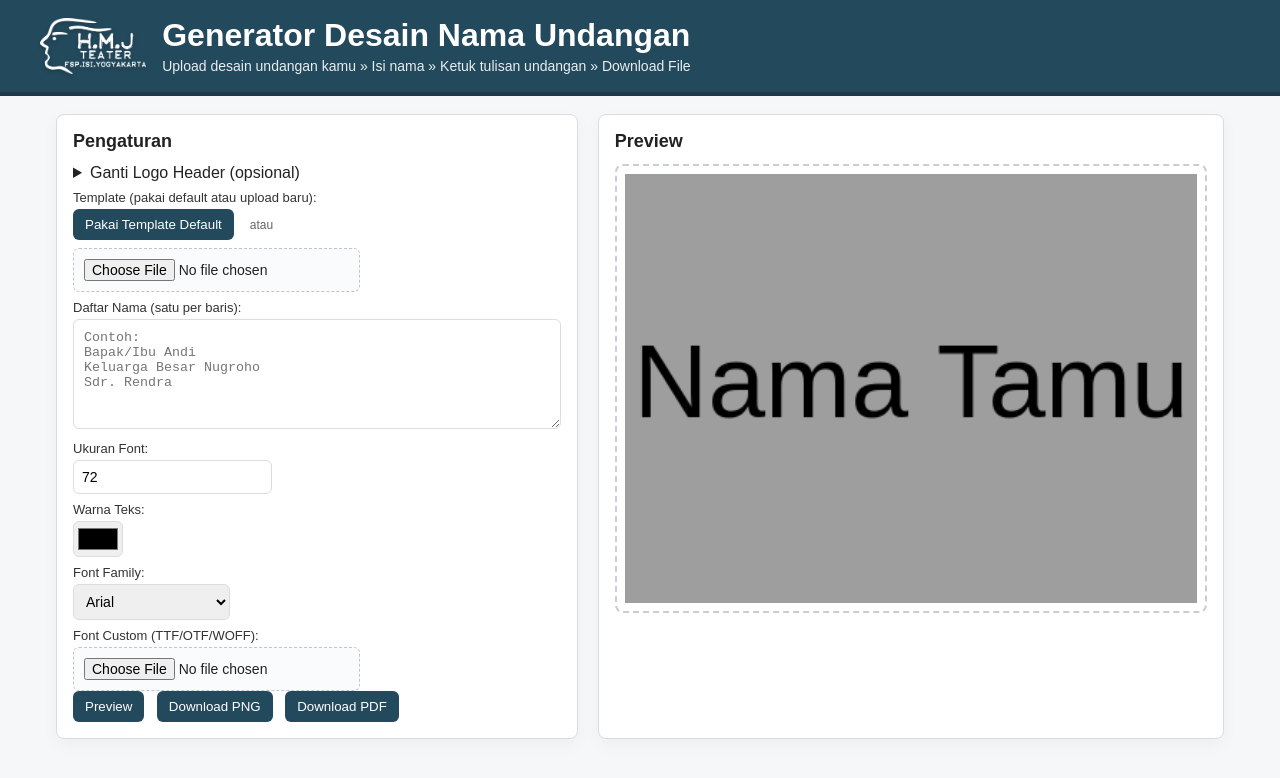
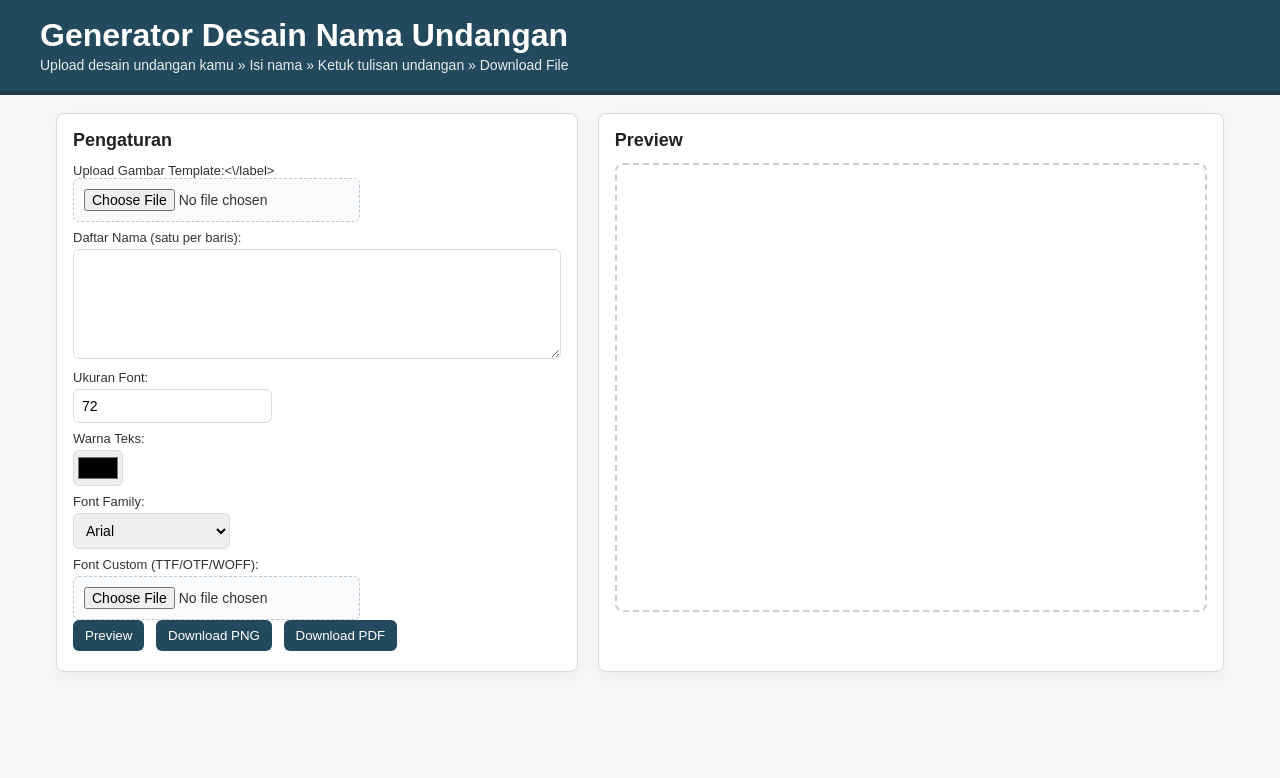
Before and after one commit to buffrasional/undangantemlate, a plain HTML site: page index.html in a window 1280 px wide. Drawn offline with nearby package versions, Linux system fonts and the light colour scheme.

Commit message:
Update index.html

```diff
--- a/index.html
+++ b/index.html
@@ -3,9 +3,7 @@
 <head>
   <meta charset="UTF-8" />
   <meta name="viewport" content="width=device-width, initial-scale=1.0" />
-  <title>Generator Desain Nama Undangan</title>
-  <meta name="description" content="Upload atau pakai template default, isi nama tamu per baris, atur posisi teks, download PNG/PDF. Mendukung upload font custom.">
-  <link rel="icon" href="assets/hmj-teater.png">
+  <title>Undangan Name Generator</title>
   <style>
     :root{ --blue:#23495c; --blueDark:#1e3a4a; --border:#dcdcdc; --bg:#f5f7f9; }
     *{ box-sizing:border-box }
@@ -37,38 +35,20 @@
 <body>
   <header>
     <div class="headerWrap">
-      <div class="brand">
-        <img id="brandLogo" alt="HMJ Teater" src="assets/hmj-teater.png" />
-      </div>
       <div class="titles">
         <h1>Generator Desain Nama Undangan</h1>
-        <p>Upload desain undangan kamu » Isi nama » Ketuk tulisan undangan » Download File</p>
+        <p>Upload desain undangan kamu &raquo; Isi nama &raquo; Ketuk tulisan undangan &raquo; Download File</p>
       </div>
     </div>
   </header>
 
   <div class="app">
     <div class="card">
-      <h3>Pengaturan</h3>
-
-      <details>
-        <summary>Ganti Logo Header (opsional)</summary>
-        <label>Upload Logo:</label>
-        <input id="logoInput" type="file" accept="image/*"><br>
-      </details>
-
-      <label>Template (pakai default atau upload baru):</label>
-      <div style="display:flex; gap:8px; align-items:center; flex-wrap:wrap">
-        <button id="useDefault" type="button">Pakai Template Default</button>
-        <span style="opacity:.7; font-size:12px;">atau</span>
-        <input id="bgInput" type="file" accept="image/*">
-      </div>
+      <h3>Pengaturan</h3><label>Upload Gambar Template:<\/label>
+      <input id="bgInput" type="file" accept="image/*"><br>
 
       <label>Daftar Nama (satu per baris):</label>
-      <textarea id="names" placeholder="Contoh:
-Bapak/Ibu Andi
-Keluarga Besar Nugroho
-Sdr. Rendra"></textarea><br>
+      <textarea id="names"></textarea><br>
 
       <label>Ukuran Font:</label>
       <input id="fontSize" type="number" value="72"><br>
@@ -102,56 +82,21 @@ Sdr. Rendra"></textarea><br>
 
   <script src="https://cdn.jsdelivr.net/npm/jspdf@2.5.1/dist/jspdf.umd.min.js"></script>
   <script>
-    const DEFAULT_TEMPLATE_URL = "assets/template.png"; // pakai otomatis saat load
-    const DEFAULT_LOGO_URL = "assets/hmj-teater.png";
+    const bgInput = document.getElementById("bgInput");
+    const namesInput = document.getElementById("names");
+    const fontSizeInput = document.getElementById("fontSize");
+    const fontColorInput = document.getElementById("fontColor");
+    const fontFamilySelect = document.getElementById("fontFamily");
+    const fontFileInput = document.getElementById("fontFile");
+    const btnPreview = document.getElementById("btnPreview");
+    const btnPng = document.getElementById("btnPng");
+    const btnPdf = document.getElementById("btnPdf");
+    const canvas = document.getElementById("canvas");
+    const ctx = canvas.getContext("2d");
+    let posX = canvas.width/2;
+    let posY = canvas.height/2;
 
-    const bgInput     = document.getElementById("bgInput");
-    const logoInput   = document.getElementById("logoInput");
-    const brandLogo   = document.getElementById("brandLogo");
-    const useDefault  = document.getElementById("useDefault");
-    const namesInput  = document.getElementById("names");
-    const fontSizeInp = document.getElementById("fontSize");
-    const fontColorIn = document.getElementById("fontColor");
-    const fontFamilyS = document.getElementById("fontFamily");
-    const fontFileInp = document.getElementById("fontFile");
-    const btnPreview  = document.getElementById("btnPreview");
-    const btnPng      = document.getElementById("btnPng");
-    const btnPdf      = document.getElementById("btnPdf");
-    const canvas      = document.getElementById("canvas");
-    const ctx         = canvas.getContext("2d");
-
-    let posX = canvas.width/2, posY = canvas.height/2;
     let bgImg = null;
-
-    function loadImage(url){
-      return new Promise((resolve, reject)=>{
-        const img = new Image();
-        img.onload = ()=> resolve(img);
-        img.onerror = reject;
-        img.decoding = 'async';
-        // allow cross-origin when hosted on vercel (same origin ok)
-        img.src = url;
-      });
-    }
-
-    async function setBackgroundFromUrl(url){
-      try{
-        const img = await loadImage(url);
-        canvas.width = img.width; canvas.height = img.height;
-        posX = canvas.width/2; posY = canvas.height/2;
-        bgImg = img;
-        drawPreview();
-      }catch(e){
-        console.error(e);
-        alert("Gagal memuat template default. Coba upload manual PNG/JPG/WebP (RGB).");
-      }
-    }
-
-    // load default assets on start
-    brandLogo.src = DEFAULT_LOGO_URL;
-    setBackgroundFromUrl(DEFAULT_TEMPLATE_URL);
-
-    useDefault.addEventListener("click", ()=> setBackgroundFromUrl(DEFAULT_TEMPLATE_URL));
 
     bgInput.addEventListener("change", e => {
       const file = e.target.files[0];
@@ -159,49 +104,61 @@ Sdr. Rendra"></textarea><br>
       const url = URL.createObjectURL(file);
       const img = new Image();
       img.onload = () => {
-        canvas.width = img.width; canvas.height = img.height;
+        canvas.width = img.width;
+        canvas.height = img.height;
         posX = canvas.width/2; posY = canvas.height/2;
-        bgImg = img; drawPreview(); URL.revokeObjectURL(url);
+        bgImg = img;
+        drawPreview();
+        URL.revokeObjectURL(url);
       };
       img.onerror = () => { URL.revokeObjectURL(url); alert('Gambar gagal dimuat. Gunakan PNG/JPG/WebP (RGB).'); };
-      img.decoding = 'async'; img.src = url;
+      img.decoding = 'async';
+      img.src = url;
     });
 
-    fontFileInp.addEventListener("change", async e => {
-      const file = e.target.files[0]; if (!file) return;
+    fontFileInput.addEventListener("change", async e => {
+      const file = e.target.files[0];
+      if (!file) return;
       try {
         const fontData = await file.arrayBuffer();
         const nameBase = file.name.replace(/\.(ttf|otf|woff2?|TTF|OTF|WOFF2?)$/, '');
         const fontFace = new FontFace(nameBase, fontData);
-        await fontFace.load(); document.fonts.add(fontFace);
-        const opt = document.createElement("option");
-        opt.value = `'${nameBase}'`; opt.textContent = `Custom: ${nameBase}`;
-        fontFamilyS.insertBefore(opt, fontFamilyS.firstChild);
-        fontFamilyS.selectedIndex = 0; drawPreview();
-      } catch(err) { alert("Font gagal dimuat."); console.error(err); }
+        await fontFace.load();
+        document.fonts.add(fontFace);
+        let opt = document.createElement("option");
+        opt.value = `'${nameBase}'`;
+        opt.textContent = `Custom: ${nameBase}`;
+        fontFamilySelect.insertBefore(opt, fontFamilySelect.firstChild);
+        fontFamilySelect.selectedIndex = 0;
+        drawPreview();
+      } catch(err) {
+        alert("Font gagal dimuat. Pastikan format TTF/OTF/WOFF valid.");
+        console.error(err);
+      }
     });
 
-    function getNames(){ return namesInput.value.split(/\r?\n/).map(s=>s.trim()).filter(Boolean); }
+    function getNames(){
+      return namesInput.value.split(/\r?\n/).map(s=>s.trim()).filter(Boolean);
+    }
 
     function drawPreview(name){
       ctx.clearRect(0,0,canvas.width,canvas.height);
       if(bgImg){ ctx.drawImage(bgImg,0,0,canvas.width,canvas.height); }
       else { ctx.fillStyle = "#fff"; ctx.fillRect(0,0,canvas.width,canvas.height); }
       const text = name || getNames()[0] || "Nama Tamu";
-      const size = parseInt(fontSizeInp.value,10) || 72;
-      ctx.fillStyle = fontColorIn.value || "#000";
-      ctx.font = `${size}px ${fontFamilyS.value}`;
-      ctx.textAlign = "center"; ctx.textBaseline = "middle";
+      const size = parseInt(fontSizeInput.value,10) || 72;
+      ctx.fillStyle = fontColorInput.value || "#000";
+      ctx.font = `${size}px ${fontFamilySelect.value}`;
+      ctx.textAlign = "center";
+      ctx.textBaseline = "middle";
       ctx.fillText(text, posX, posY);
     }
 
     btnPreview.addEventListener("click", ()=> drawPreview());
 
-    // header logo changer (optional)
-    logoInput?.addEventListener('change', (e)=>{
-      const f = e.target.files && e.target.files[0]; if(!f) return;
-      const url = URL.createObjectURL(f);
-      brandLogo.src = url;
+
+      brandLogo.src = url; brandLogo.removeAttribute('aria-hidden');
+      brandLogo.style.display='block';
     });
 
     canvas.addEventListener('click', (e)=>{
```
